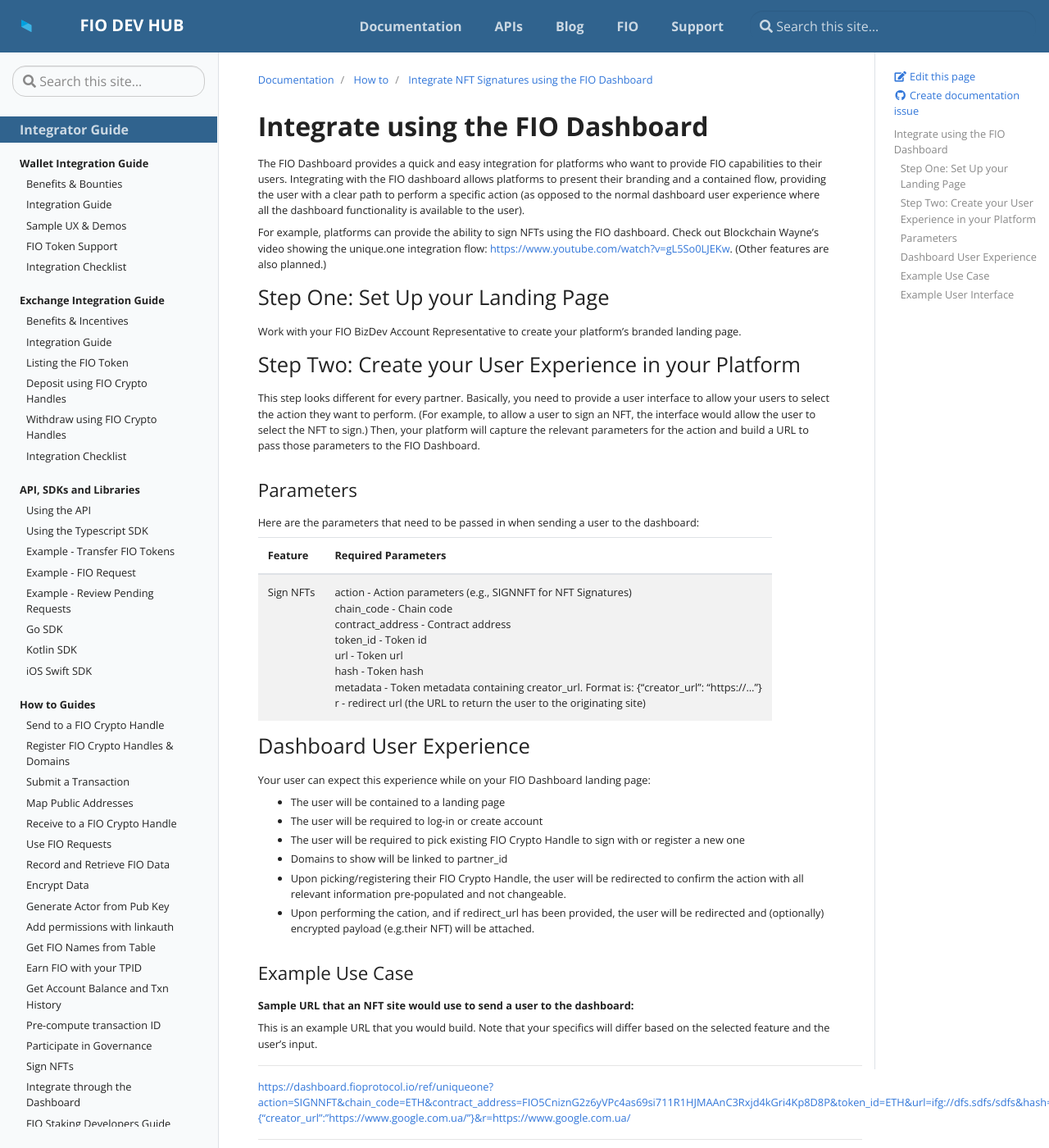
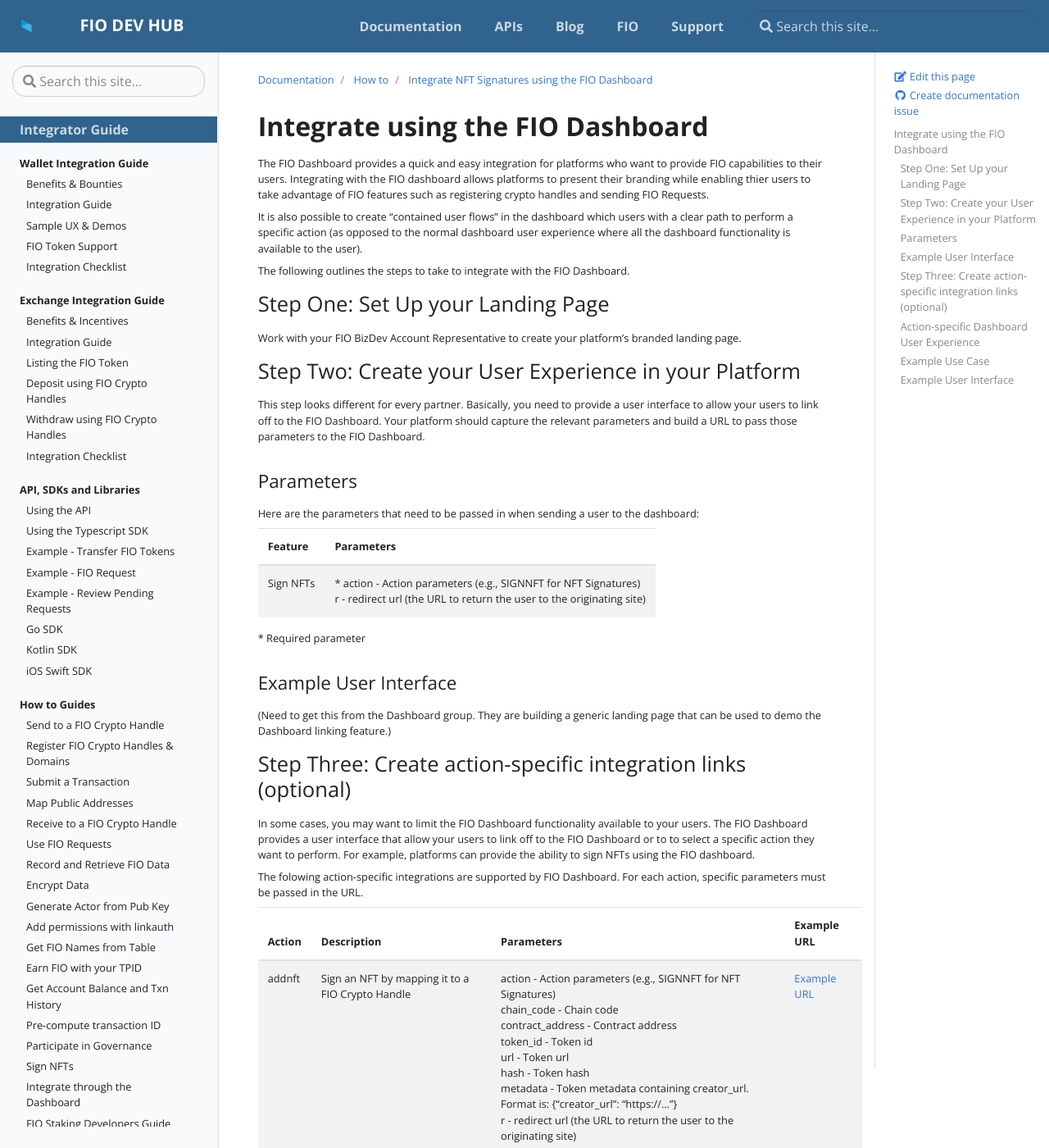
Before and after one commit to fioprotocol/fio-devhub, a Jekyll site: the page built from _docs/how-to/integrate-dashboard.md, in a window 1280 px wide and 1400 px high. Shown: the whole window at 82% size. Built offline with Jekyll 4.4.1, drawn with Linux system fonts in a browser that asks for light colours; some of the changed text lies outside the part shown.

Commit message:
Notes on dashboard integration

```diff
--- a/_docs/how-to/integrate-dashboard.md
+++ b/_docs/how-to/integrate-dashboard.md
@@ -6,9 +6,11 @@ description: Integrate NFT Signatures using the FIO Dashboard
 
 # Integrate using the FIO Dashboard
 
-The FIO Dashboard provides a quick and easy integration for platforms who want to provide FIO capabilities to their users. Integrating with the FIO dashboard allows platforms to present their branding and a contained flow, providing the user with a clear path to perform a specific action (as opposed to the normal dashboard user experience where all the dashboard functionality is available to the user).
+The FIO Dashboard provides a quick and easy integration for platforms who want to provide FIO capabilities to their users. Integrating with the FIO dashboard allows platforms to present their branding while enabling thier users to take advantage of FIO features such as registering crypto handles and sending FIO Requests.
 
-For example, platforms can provide the ability to sign NFTs using the FIO dashboard. Check out Blockchain Wayne's video showing the unique.one integration flow: [https://www.youtube.com/watch?v=gL5So0LJEKw](https://www.youtube.com/watch?v=gL5So0LJEKw){:target="_blank"}.  (Other features are also planned.)
+It is also possible to create "contained user flows" in the dashboard which users with a clear path to perform a specific action (as opposed to the normal dashboard user experience where all the dashboard functionality is available to the user).
+
+The following outlines the steps to take to integrate with the FIO Dashboard.
 
 ## Step One: Set Up your Landing Page
 
@@ -16,17 +18,38 @@ Work with your FIO BizDev Account Representative to create your platform's brand
 
 ## Step Two: Create your User Experience in your Platform
 
-This step looks different for every partner.  Basically, you need to  provide a user interface to allow your users to select the action they want to perform.  (For example, to allow a user to sign an NFT, the interface would allow the user to select the NFT to sign.) Then, your platform will capture the relevant parameters for the action and build a URL to pass those parameters to the FIO Dashboard.
+This step looks different for every partner.  Basically, you need to  provide a user interface to allow your users to link off to the FIO Dashboard. Your platform should capture the relevant parameters and build a URL to pass those parameters to the FIO Dashboard.
 
 ### Parameters
 
 Here are the parameters that need to be passed in when sending a user to the dashboard:
 
-|Feature |Required Parameters |
+|Feature |Parameters |
 |---|---|
-|Sign NFTs |action - Action parameters (e.g., SIGNNFT for NFT Signatures)<br> chain_code - Chain code<br> contract_address - Contract address<br>token_id - Token id<br>url - Token url <br>hash - Token hash<br>metadata - Token metadata containing creator_url. Format is: {"creator_url": "https://..."}<br>r - redirect url (the URL to return the user to the originating site) |
+|Sign NFTs |* action - Action parameters (e.g., SIGNNFT for NFT Signatures)<br>r - redirect url (the URL to return the user to the originating site) |
 
-## Dashboard User Experience
+\* Required parameter
+
+### Example User Interface
+
+(Need to get this from the Dashboard group. They are building a generic landing page that can be used to demo the Dashboard linking feature.)
+
+## Step Three: Create action-specific integration links (optional)
+
+In some cases, you may want to limit the FIO Dashboard functionality available to your users.  The FIO Dashboard provides a user interface that allow your users to link off to the FIO Dashboard or to to select a specific action they want to perform. For example, platforms can provide the ability to sign NFTs using the FIO dashboard.
+
+The folowing action-specific integrations are supported by FIO Dashboard. For each action, specific parameters must be passed in the URL.
+
+|Action |Description |Parameters |Example URL |
+|---|---|---|---|
+|addnft |Sign an NFT by mapping it to a FIO Crypto Handle | action - Action parameters (e.g., SIGNNFT for NFT Signatures)<br> chain_code - Chain code<br> contract_address - Contract address<br>token_id - Token id<br>url - Token url <br>hash - Token hash<br>metadata - Token metadata containing creator_url. Format is: {"creator_url": "https://..."}<br>r - redirect url (the URL to return the user to the originating site) |  [Example URL](https://dashboard.fioprotocol.io/ref/uniqueone?action=SIGNNFT&chain_code=ETH&contract_address=FIO5CniznG2z6yVPc4as69si711R1HJMAAnC3Rxjd4kGri4Kp8D8P&token_id=ETH&url=ifg://dfs.sdfs/sdfs&hash=f83klsjlgsldkfjsdlf&metadata={"creator_url":"https://www.google.com.ua/"}&r=https://www.google.com.ua/){:target="_blank"} |
+
+
+Partners must create their own user interface to collect the paramters required by the link. For example, in some cases you may want to only provide provide the ability for your users to sign NFTs and not show them all of the other FIO features. Your platform would capture the relevant parameters for the action and build a URL to pass those parameters to the FIO Dashboard.
+
+Check out Blockchain Wayne's video showing the unique.one integration flow: [https://www.youtube.com/watch?v=gL5So0LJEKw](https://www.youtube.com/watch?v=gL5So0LJEKw){:target="_blank"}.  (Other features are also planned.)
+
+### Action-specific Dashboard User Experience
 
 Your user can expect this experience while on your FIO Dashboard landing page:
 - The user will be contained to a landing page
@@ -53,6 +76,6 @@ Your interface will build the URL, which then will take your user to your platfo
 ![Image]({{ site.baseurl }}/assets/img/nft/nftlandingscreen.png)
 
 
-## Example User Interface
+### Example User Interface
 
 You can check out a sample UX design here: [https://xd.adobe.com/view/4ed48848-8442-411d-bbd8-ac8c189b7183-1b87/?fullscreen](https://xd.adobe.com/view/4ed48848-8442-411d-bbd8-ac8c189b7183-1b87/?fullscreen){:target="_blank"}
```
